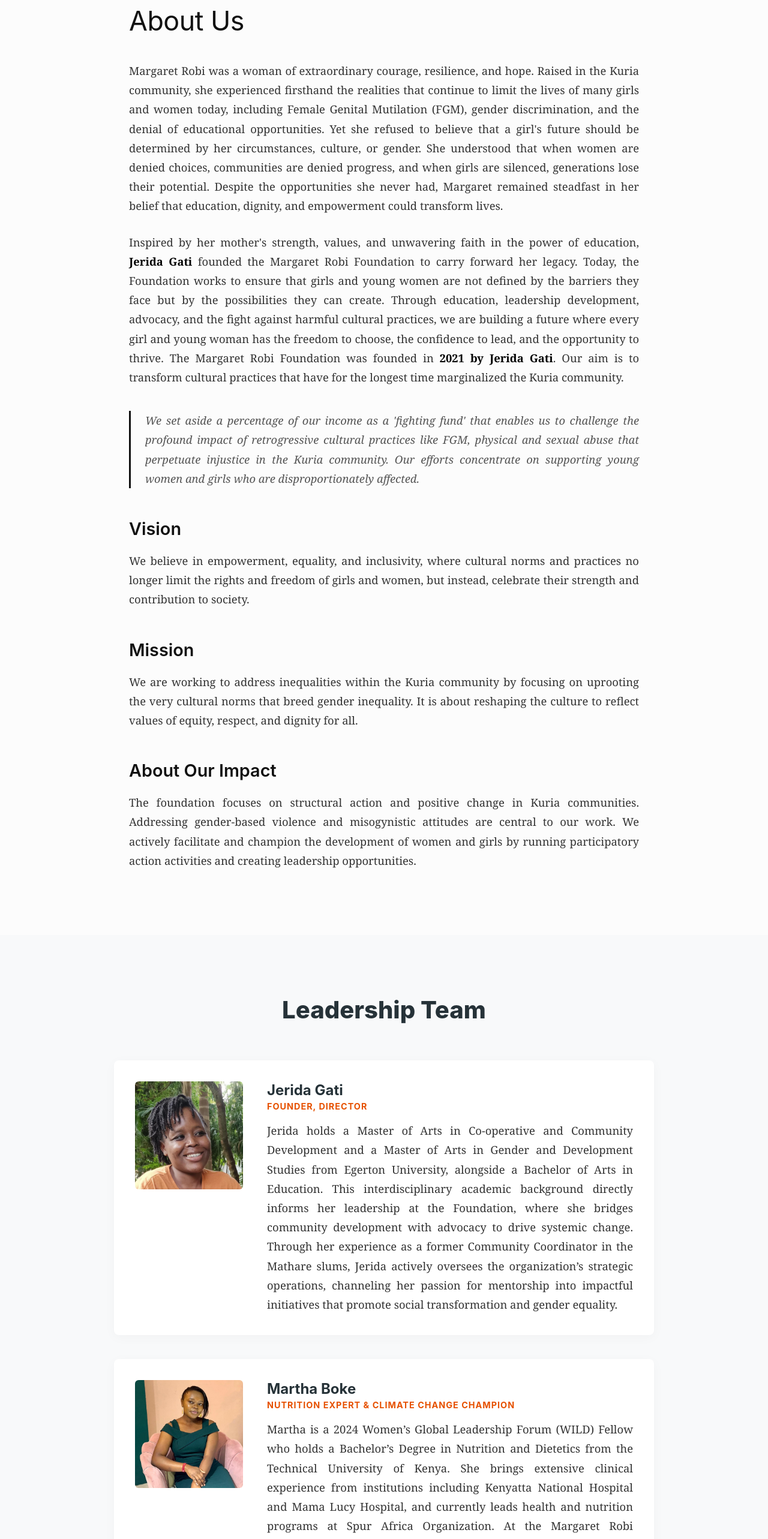
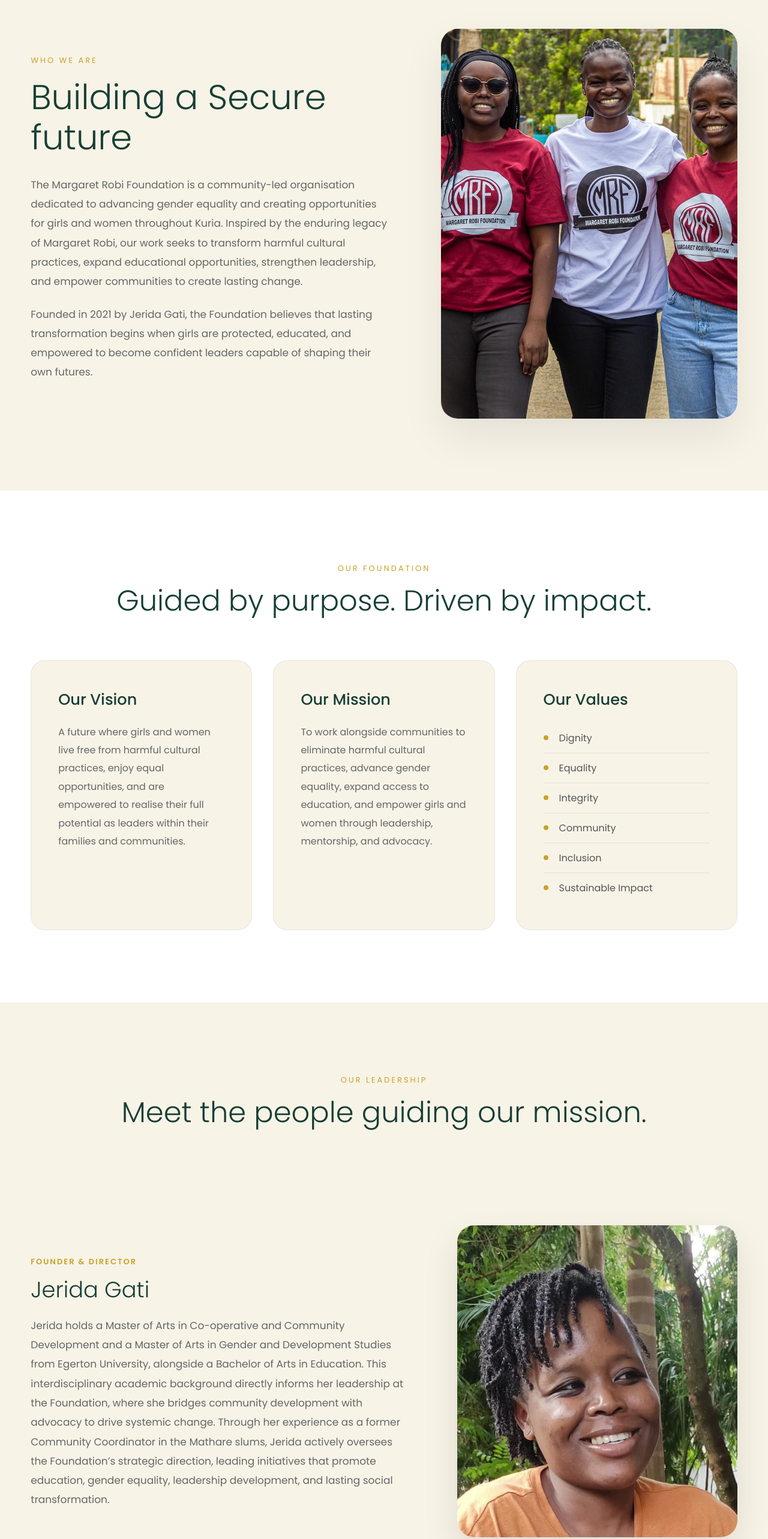
Before and after one commit to boyani-Otieno/gati-foundation, a React (Create React App) app: page /about in a window 1280 px wide. Shown: the part 232-2798 px from the top of the page at 60% size. Built offline with nearby package versions, Linux system fonts and the light colour scheme.

Commit message:
update about page

```diff
--- a/src/components/about/About.jsx
+++ b/src/components/about/About.jsx
@@ -1,97 +1,163 @@
-import React from "react"
-import styles from "./about.module.css"
+import React from "react";
+import styles from "./about.module.css";
 
 const About = () => {
+  const beliefs = [
+    {
+      title: "Our Vision",
+      text: "A future where girls and women live free from harmful cultural practices, enjoy equal opportunities, and are empowered to realise their full potential as leaders within their families and communities.",
+    },
+    {
+      title: "Our Mission",
+      text: "To work alongside communities to eliminate harmful cultural practices, advance gender equality, expand access to education, and empower girls and women through leadership, mentorship, and advocacy.",
+    },
+    {
+      title: "Our Values",
+      values: [
+        "Dignity",
+        "Equality",
+        "Integrity",
+        "Community",
+        "Inclusion",
+        "Sustainable Impact",
+      ],
+    },
+  ];
 
   const teamMembers = [
     {
       id: 1,
       name: "Jerida Gati",
-      title: "Founder, Director",
-      text: "Jerida holds a Master of Arts in Co-operative and Community Development and a Master of Arts in Gender and Development Studies from Egerton University, alongside a Bachelor of Arts in Education. This interdisciplinary academic background directly informs her leadership at the Foundation, where she bridges community development with advocacy to drive systemic change. Through her experience as a former Community Coordinator in the Mathare slums, Jerida actively oversees the organization’s strategic operations, channeling her passion for mentorship into impactful initiatives that promote social transformation and gender equality.",
+      title: "Founder & Director",
       image: "/images/jeda.jpeg",
+      text: "Jerida holds a Master of Arts in Co-operative and Community Development and a Master of Arts in Gender and Development Studies from Egerton University, alongside a Bachelor of Arts in Education. This interdisciplinary academic background directly informs her leadership at the Foundation, where she bridges community development with advocacy to drive systemic change. Through her experience as a former Community Coordinator in the Mathare slums, Jerida actively oversees the Foundation’s strategic direction, leading initiatives that promote education, gender equality, leadership development, and lasting social transformation.",
     },
     {
       id: 2,
       name: "Martha Boke",
       title: "Nutrition Expert & Climate Change Champion",
-      text: "Martha is a 2024 Women’s Global Leadership Forum (WILD) Fellow who holds a Bachelor’s Degree in Nutrition and Dietetics from the Technical University of Kenya. She brings extensive clinical experience from institutions including Kenyatta National Hospital and Mama Lucy Hospital, and currently leads health and nutrition programs at Spur Africa Organization. At the Margaret Robi Foundation, she combines her expertise in nutrition with a focus on climate resilience, working to ensure that women and girls in underserved communities have the equitable access to resources necessary to succeed.",
       image: "/images/boke.jpeg",
+      text: "Martha is a 2024 Women’s Global Leadership Forum (WILD) Fellow and holds a Bachelor’s Degree in Nutrition and Dietetics from the Technical University of Kenya. Drawing on her experience in leading health institutions, she champions nutrition, women's health, and climate resilience. Her work strengthens food security and promotes healthier, more resilient communities for women and girls across Kuria.",
     },
     {
       id: 3,
       name: "Prudence Oloo",
-      title: "Co-ordinator Education Affairs",
-      text: "Prudence is a dedicated educator with a Bachelor's Degree in Education from Egerton University. Having previously worked at St. Nicholas International School, Prudence combines her professional expertise with her passion for promoting education, particularly for women and girls. Her work focuses on empowering young minds and advocating for equitable access to education as a tool for transformation and growth. As a co-founder of the foundation, Prudence plays a key role in driving initiatives that uplift marginalized communities, with a vision to create a future where education is inclusive and transformative.",
+      title: "Coordinator, Education Affairs",
       image: "/images/prudence.jpeg",
+      text: "Prudence is an educator with a Bachelor's Degree in Education from Egerton University. Passionate about expanding educational opportunities for girls, she leads initiatives that encourage mentorship, academic excellence, and leadership development while supporting inclusive education within underserved communities.",
     },
     {
       id: 4,
       name: "Susan",
-      title: "",
-      text: "Co-ordinator of the Margaret Robi Foundation, dedicated to collaborative strategic planning,local community advocacy, and driving long-term socio-economic progress for women and marginalized families across the region.",
+      title: "Programme Coordinator",
       image: "/images/susan.jpeg",
+      text: "Susan coordinates community programmes and partnerships that strengthen local engagement and long-term development. She works closely with community members to ensure that programmes remain responsive, sustainable, and focused on improving the wellbeing of women, girls, and vulnerable households.",
     },
   ];
 
   return (
     <>
+      {/* ABOUT INTRO */}
+
       <section className={styles.aboutSection}>
-        <div className={styles.storyContainer}>
-          <div className={styles.leftRow}>
-            <h1 className={styles.pageTitle}>About Us</h1>
+        <div className={styles.container}>
+          <div className={styles.storyGrid}>
+            <div className={styles.storyContent}>
+              <span className={styles.overline}>WHO WE ARE</span>
 
-            <p className={styles.storyText}>
-              Margaret Robi was a woman of extraordinary courage, resilience, and hope. Raised in the Kuria community, she experienced firsthand the realities that continue to limit the lives of many girls and women today, including Female Genital Mutilation (FGM), gender discrimination, and the denial of educational opportunities. Yet she refused to believe that a girl's future should be determined by her circumstances, culture, or gender. She understood that when women are denied choices, communities are denied progress, and when girls are silenced, generations lose their potential. Despite the opportunities she never had, Margaret remained steadfast in her belief that education, dignity, and empowerment could transform lives.
-            </p>
+              <h1>
+                Building a Secure future
+              </h1>
 
-            <p className={styles.storyText}>
-              Inspired by her mother's strength, values, and unwavering faith in the power of education, <strong>Jerida Gati</strong> founded the Margaret Robi Foundation to carry forward her legacy. Today, the Foundation works to ensure that girls and young women are not defined by the barriers they face but by the possibilities they can create. Through education, leadership development, advocacy, and the fight against harmful cultural practices, we are building a future where every girl and young woman has the freedom to choose, the confidence to lead, and the opportunity to thrive. The Margaret Robi Foundation was founded in <strong>2021 by Jerida Gati</strong>. Our aim is to transform cultural practices that have for the longest time marginalized the Kuria community.
-            </p>
+              <p>
+                The Margaret Robi Foundation is a community-led organisation
+                dedicated to advancing gender equality and creating opportunities
+                for girls and women throughout Kuria. Inspired by the enduring
+                legacy of Margaret Robi, our work seeks to transform harmful
+                cultural practices, expand educational opportunities, strengthen
+                leadership, and empower communities to create lasting change.
+              </p>
 
-            <div className={styles.highlightBlock}>
-              <p className={styles.storyText}>
-                We set aside a percentage of our income as a 'fighting fund' that enables us to challenge the profound impact of retrogressive cultural practices like FGM, physical and sexual abuse that perpetuate injustice in the Kuria community. Our efforts concentrate on supporting young women and girls who are disproportionately affected.
+              <p>
+                Founded in 2021 by Jerida Gati, the Foundation believes that
+                lasting transformation begins when girls are protected, educated,
+                and empowered to become confident leaders capable of shaping
+                their own futures.
               </p>
             </div>
 
-            <h3>Vision</h3>
-            <p className={styles.storyText}>
-              We believe in empowerment, equality, and inclusivity, where cultural norms and practices no longer limit the rights and freedom of girls and women, but instead, celebrate their strength and contribution to society.
-            </p>
-
-            <h3>Mission</h3>
-            <p className={styles.storyText}>
-              We are working to address inequalities within the Kuria community by focusing on uprooting the very cultural norms that breed gender inequality. It is about reshaping the culture to reflect values of equity, respect, and dignity for all.
-            </p>
-
-            <h3>About Our Impact</h3>
-            <p className={styles.storyText}>
-              The foundation focuses on structural action and positive change in Kuria communities. Addressing gender-based violence and misogynistic attitudes are central to our work. We actively facilitate and champion the development of women and girls by running participatory action activities and creating leadership opportunities.
-            </p>
+            <div className={styles.storyImage}>
+              <img
+                src="/images/smiles-2.jpeg"
+                alt="Margaret Robi Foundation community programme"
+              />
+            </div>
           </div>
         </div>
       </section>
 
-      <section className={styles.teamSection}>
-        <h2>Leadership Team</h2>
-        <div className={styles.teamContainer}>
-          {teamMembers.map((member) => (
-            <div key={member.id} className={styles.teamMemberCard}>
-              <div className={styles.memberImageWrapper}>
-                <img src={member.image} alt={member.name} className={styles.memberImg} />
+      {/* MISSION VISION VALUES */}
+
+      <section className={styles.beliefsSection}>
+        <div className={styles.container}>
+          <div className={styles.sectionHeading}>
+            <span>OUR FOUNDATION</span>
+            <h2>Guided by purpose. Driven by impact.</h2>
+          </div>
+
+          <div className={styles.beliefsGrid}>
+            {beliefs.map((item) => (
+              <div key={item.title} className={styles.beliefCard}>
+                <h3>{item.title}</h3>
+
+                {item.values ? (
+                  <ul>
+                    {item.values.map((value) => (
+                      <li key={value}>{value}</li>
+                    ))}
+                  </ul>
+                ) : (
+                  <p>{item.text}</p>
+                )}
               </div>
-              <div className={styles.memberInfoWrapper}>
-                <h3 className={styles.memberName}>{member.name}</h3>
-                <span className={styles.memberTitle}>{member.title}</span>
-                <p className={styles.memberBio}>{member.text}</p>
+            ))}
+          </div>
+        </div>
+      </section>
+
+      {/* LEADERSHIP */}
+
+      <section className={styles.leadershipSection}>
+        <div className={styles.container}>
+          <div className={styles.sectionHeading}>
+            <span>OUR LEADERSHIP</span>
+            <h2>Meet the people guiding our mission.</h2>
+          </div>
+
+          {teamMembers.map((member, index) => (
+            <div
+              key={member.id}
+              className={`${styles.leader} ${
+                index % 2 !== 0 ? styles.reverse : ""
+              }`}
+            >
+              <div className={styles.leaderContent}>
+                <span className={styles.role}>{member.title}</span>
+
+                <h3>{member.name}</h3>
+
+                <p>{member.text}</p>
+              </div>
+
+              <div className={styles.leaderImage}>
+                <img src={member.image} alt={member.name} />
               </div>
             </div>
           ))}
         </div>
       </section>
     </>
-  )
-}
+  );
+};
 
-export default About
+export default About;
--- a/src/components/about/about.module.css
+++ b/src/components/about/about.module.css
@@ -1,149 +1,439 @@
-/* --- Core Section Container --- */
-.aboutSection {
-  background-color: #fcfcfc; /* Elegant paper/canvas white tint from screenshot */
-  padding: 80px 24px;
-  font-family: "Georgia", "Times New Roman", Times, serif; /* Clean literary serif style matching the picture */
-  color: #2b2b2b;
+/* ==============================
+   ABOUT PAGE
+============================== */
+
+.aboutSection{
+    padding:120px 0;
+    background:#F8F3E7;
 }
 
-.storyContainer {
-  max-width: 850px; /* Centered, comfortable reading width identical to document layout */
-  margin: 0 auto;
+.container{
+    width:min(1200px,92%);
+    margin:auto;
 }
 
-.leftRow {
-  width: 100%;
+/* ==============================
+   STORY
+============================== */
+
+.storyGrid{
+    display:grid;
+    grid-template-columns:1.1fr .9fr;
+    gap:80px;
+    align-items:center;
 }
 
-/* --- Document Titles --- */
-.pageTitle {
-  font-family: -apple-system, BlinkMacSystemFont, "Segoe UI", Roboto, sans-serif;
-  font-size: 2.8rem;
-  font-weight: 400;
-  color: #111111;
-  margin-bottom: 40px;
-  letter-spacing: -0.5px;
+.overline{
+    display:inline-block;
+    color:#C9A227;
+    font-size:13px;
+    letter-spacing:3px;
+    text-transform:uppercase;
+    margin-bottom:18px;
 }
 
-.storyContainer h3 {
-  font-family: -apple-system, BlinkMacSystemFont, "Segoe UI", Roboto, sans-serif;
-  font-size: 1.8rem;
-  font-weight: 600;
-  color: #111111;
-  margin: 50px 0 20px 0;
+.storyContent h1{
+    font-size:3.6rem;
+    font-weight:300;
+    line-height:1.15;
+    color:#173F35;
+    margin-bottom:30px;
 }
 
-/* --- Elegant Paragraph Formats --- */
-.storyText {
-  font-size: 1.15rem;
-  line-height: 1.75;
-  color: #333333;
-  margin-bottom: 28px;
-  text-align: justify; /* Aligns clean edges exactly like printed copy */
+.storyContent p{
+    color:#666;
+    font-size:17px;
+    line-height:1.9;
+    margin-bottom:22px;
 }
 
-.storyText strong {
-  font-weight: 700;
-  color: #000000;
+.storyImage{
+    position:relative;
 }
 
-/* --- Blockquote Feature Callout --- */
-.highlightBlock {
-  border-left: 3px solid #111111;
-  padding-left: 24px;
-  margin: 40px 0;
+.storyImage img{
+    width:100%;
+    height:650px;
+    object-fit:cover;
+    border-radius:28px;
+    display:block;
+    box-shadow:0 30px 70px rgba(0,0,0,.08);
 }
 
-.highlightBlock .storyText {
-  font-style: italic;
-  color: #555555;
+/* Decorative Accent */
+
+.storyImage::before{
+    content:"";
+    position:absolute;
+    width:160px;
+    height:160px;
+    background:#C9A227;
+    opacity:.12;
+    border-radius:50%;
+    top:-40px;
+    right:-40px;
+    z-index:-1;
 }
 
-/* --- UNTOUCHED LEADERSHIP STYLES (Retained from your layout) --- */
-.teamSection {
-  padding: 100px 24px;
-  background-color: #f8f9fa;
-  font-family: -apple-system, BlinkMacSystemFont, "Segoe UI", Roboto, sans-serif;
+/* ==============================
+SECTION HEADING
+============================== */
+
+.sectionHeading{
+    text-align:center;
+    margin-bottom:70px;
 }
 
-.teamSection h2 {
-  font-size: 2.5rem;
-  font-weight: 800;
-  color: #263238;
-  text-align: center;
-  margin-bottom: 60px;
+.sectionHeading span{
+    display:block;
+    color:#C9A227;
+    letter-spacing:3px;
+    text-transform:uppercase;
+    font-size:13px;
+    margin-bottom:15px;
 }
 
-.teamContainer {
-  max-width: 900px;
-  margin: 0 auto;
-  display: flex;
-  flex-direction: column;
-  gap: 40px;
+.sectionHeading h2{
+    font-size:3rem;
+    font-weight:300;
+    color:#173F35;
+    line-height:1.2;
 }
 
-.teamMemberCard {
-  background-color: #ffffff;
-  border-radius: 8px;
-  padding: 35px;
-  box-shadow: 0 4px 20px rgba(0, 0, 0, 0.03);
-  display: flex;
-  gap: 40px;
-  align-items: flex-start;
-  transition: transform 0.3s ease, box-shadow 0.3s ease;
+/* ==============================
+MISSION VISION VALUES
+============================== */
+
+.beliefsSection{
+    padding:120px 0;
+    background:#fff;
 }
 
-.teamMemberCard:hover {
-  transform: translateY(-4px);
-  box-shadow: 0 12px 30px rgba(0, 0, 0, 0.06);
+.beliefsGrid{
+    display:grid;
+    grid-template-columns:repeat(3,1fr);
+    gap:35px;
 }
 
-.memberImageWrapper {
-  flex: 0 0 180px;
+.beliefCard{
+    background:#F8F3E7;
+    border-radius:24px;
+    padding:45px;
+    transition:.35s ease;
+    border:1px solid rgba(23,63,53,.08);
 }
 
-.memberImg {
-  width: 180px;
-  height: 180px;
-  object-fit: cover;
-  border-radius: 6px;
-  display: block;
+.beliefCard:hover{
+    transform:translateY(-8px);
+    box-shadow:0 20px 45px rgba(0,0,0,.08);
 }
 
-.memberInfoWrapper {
-  flex: 1;
+.beliefCard h3{
+    color:#173F35;
+    font-size:1.6rem;
+    margin-bottom:20px;
+    font-weight:500;
 }
 
-.memberName {
-  font-size: 1.5rem;
-  font-weight: 700;
-  color: #263238;
-  margin: 0 0 4px 0;
+.beliefCard p{
+    color:#666;
+    line-height:1.9;
 }
 
-.memberTitle {
-  font-size: 0.9rem;
-  font-weight: 700;
-  color: #e65100;
-  text-transform: uppercase;
-  letter-spacing: 1px;
-  margin-bottom: 16px;
-  display: block;
+.beliefCard ul{
+    list-style:none;
+    padding:0;
+    margin:0;
 }
 
-.memberBio {
-  font-family: "Georgia", "Times New Roman", Times, serif;
-  font-size: 1.15rem;
-  line-height: 1.75;
-  color: #333333;
-  margin: 0;
-  text-align: justify;
+.beliefCard li{
+    padding:12px 0;
+    color:#555;
+    border-bottom:1px solid rgba(0,0,0,.08);
+    position:relative;
+    padding-left:26px;
 }
 
-@media screen and (max-width: 768px) {
-  .teamMemberCard {
-    flex-direction: column;
-    align-items: center;
-    text-align: center;
-  }
+.beliefCard li:last-child{
+    border:none;
 }
+
+.beliefCard li::before{
+    content:"";
+    width:8px;
+    height:8px;
+    background:#C9A227;
+    border-radius:50%;
+    position:absolute;
+    left:0;
+    top:20px;
+}
+
+/* ==============================
+   LEADERSHIP
+============================== */
+
+.leadershipSection{
+    padding:120px 0;
+    background:#F8F3E7;
+}
+
+.leader{
+    display:grid;
+    grid-template-columns:1.15fr .85fr;
+    gap:80px;
+    align-items:center;
+    padding:90px 0;
+    border-bottom:1px solid rgba(23,63,53,.08);
+}
+
+.leader:last-child{
+    border-bottom:none;
+}
+
+/* Alternate image/text layout */
+
+.reverse{
+    direction:rtl;
+}
+
+.reverse > *{
+    direction:ltr;
+}
+
+/* ==============================
+   LEADER CONTENT
+============================== */
+
+.role{
+    display:inline-block;
+    color:#C9A227;
+    text-transform:uppercase;
+    letter-spacing:2px;
+    font-size:13px;
+    margin-bottom:14px;
+    font-weight:600;
+}
+
+.leaderContent h3{
+    font-size:2.3rem;
+    font-weight:300;
+    color:#173F35;
+    margin-bottom:22px;
+    line-height:1.2;
+}
+
+.leaderContent p{
+    font-size:17px;
+    line-height:1.9;
+    color:#666;
+}
+
+/* ==============================
+   LEADER IMAGE
+============================== */
+
+.leaderImage{
+    position:relative;
+}
+
+.leaderImage img{
+    width:100%;
+    height:520px;
+    object-fit:cover;
+    border-radius:28px;
+    display:block;
+    box-shadow:0 25px 60px rgba(0,0,0,.10);
+    transition:transform .45s ease;
+}
+
+.leader:hover .leaderImage img{
+    transform:scale(1.02);
+}
+
+/* Decorative Accent */
+
+.leaderImage::after{
+    content:"";
+    position:absolute;
+    width:140px;
+    height:140px;
+    border-radius:50%;
+    background:#C9A227;
+    opacity:.10;
+    bottom:-35px;
+    right:-35px;
+    z-index:-1;
+}
+
+.reverse .leaderImage::after{
+    right:auto;
+    left:-35px;
+}
+
+/* ==============================
+   TABLET
+============================== */
+
+@media (max-width:992px){
+
+.storyGrid{
+    grid-template-columns:1fr;
+    gap:60px;
+}
+
+.storyContent{
+    order:2;
+}
+
+.storyImage{
+    order:1;
+}
+
+.storyImage img{
+    height:500px;
+}
+
+.beliefsGrid{
+    grid-template-columns:1fr;
+}
+
+.leader{
+    grid-template-columns:1fr;
+    gap:45px;
+    padding:70px 0;
+}
+
+.reverse{
+    direction:ltr;
+}
+
+.leaderImage{
+    order:-1;
+}
+
+.leaderImage img{
+    height:460px;
+}
+
+.storyContent h1{
+    font-size:3rem;
+}
+
+.sectionHeading h2{
+    font-size:2.5rem;
+}
+
+.leaderContent h3{
+    font-size:2rem;
+}
+
+}
+
+/* ==============================
+   MOBILE
+============================== */
+
+@media (max-width:768px){
+
+.aboutSection,
+.beliefsSection,
+.leadershipSection{
+    padding:90px 0;
+}
+
+.storyGrid{
+    gap:45px;
+}
+
+.storyContent h1{
+    font-size:2.4rem;
+}
+
+.storyContent p{
+    font-size:16px;
+}
+
+.storyImage img{
+    height:380px;
+    border-radius:22px;
+}
+
+.sectionHeading{
+    margin-bottom:50px;
+}
+
+.sectionHeading h2{
+    font-size:2rem;
+}
+
+.beliefCard{
+    padding:32px;
+}
+
+.beliefCard h3{
+    font-size:1.4rem;
+}
+
+.leader{
+    gap:35px;
+    padding:55px 0;
+}
+
+.leaderContent h3{
+    font-size:1.8rem;
+}
+
+.leaderContent p{
+    font-size:16px;
+}
+
+.leaderImage img{
+    height:360px;
+    border-radius:22px;
+}
+
+}
+
+/* ==============================
+   SMALL PHONES
+============================== */
+
+@media (max-width:480px){
+
+.container{
+    width:92%;
+}
+
+.storyContent h1{
+    font-size:2rem;
+    line-height:1.25;
+}
+
+.sectionHeading h2{
+    font-size:1.8rem;
+}
+
+.storyImage img,
+.leaderImage img{
+    height:300px;
+}
+
+.beliefCard{
+    padding:26px;
+}
+
+.beliefCard li{
+    padding-left:22px;
+}
+
+.leaderContent h3{
+    font-size:1.6rem;
+}
+
+.leaderContent p,
+.storyContent p{
+    line-height:1.8;
+}
+
+}
--- a/src/components/common/header/Header.jsx
+++ b/src/components/common/header/Header.jsx
@@ -109,7 +109,7 @@ const Header = () => {
                 </li>
 
                 <li>
-                  <Link to="/leadership" onClick={closeMenus}>
+                  <Link to="/about" onClick={closeMenus}>
                     Leadership Team
                   </Link>
                 </li>
```
